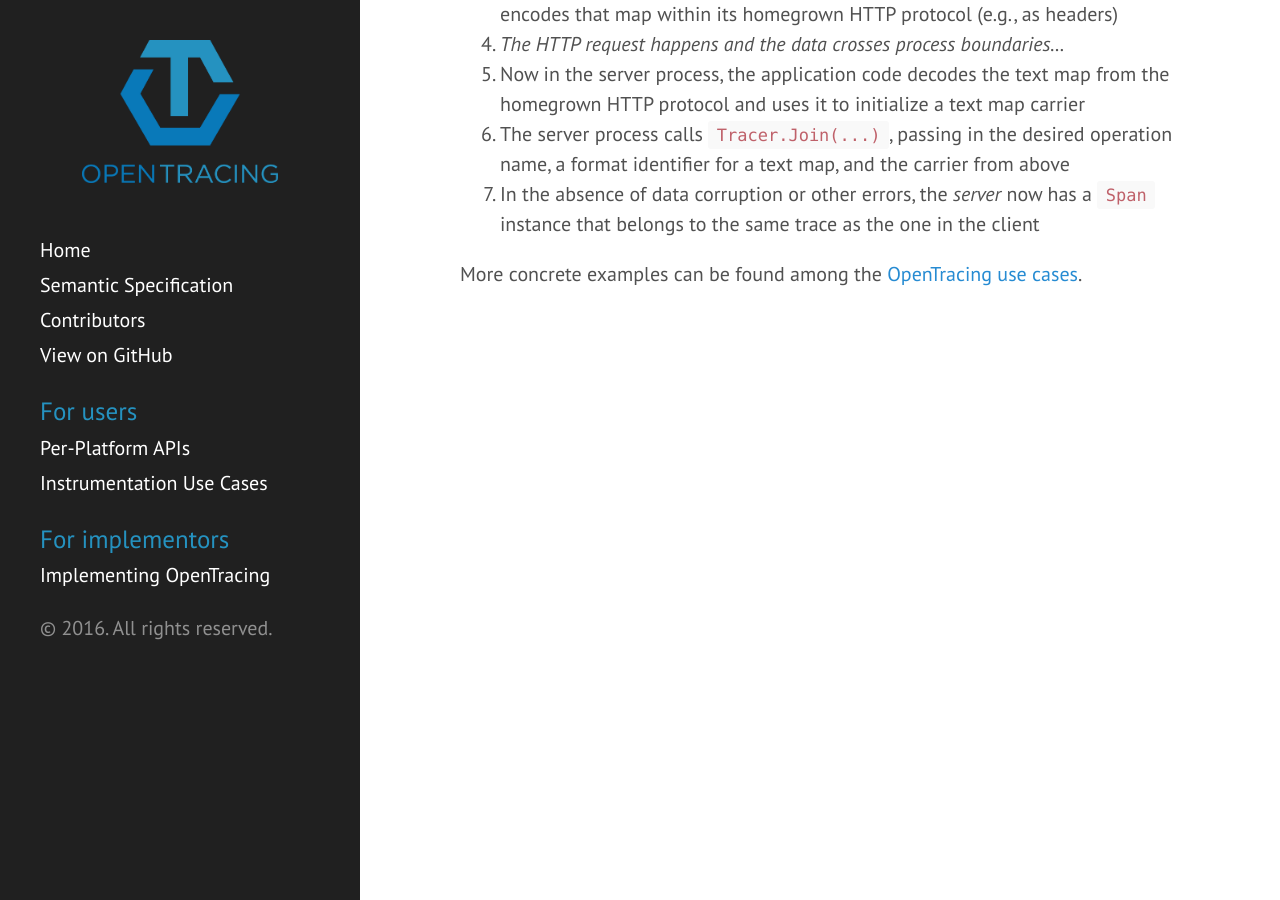
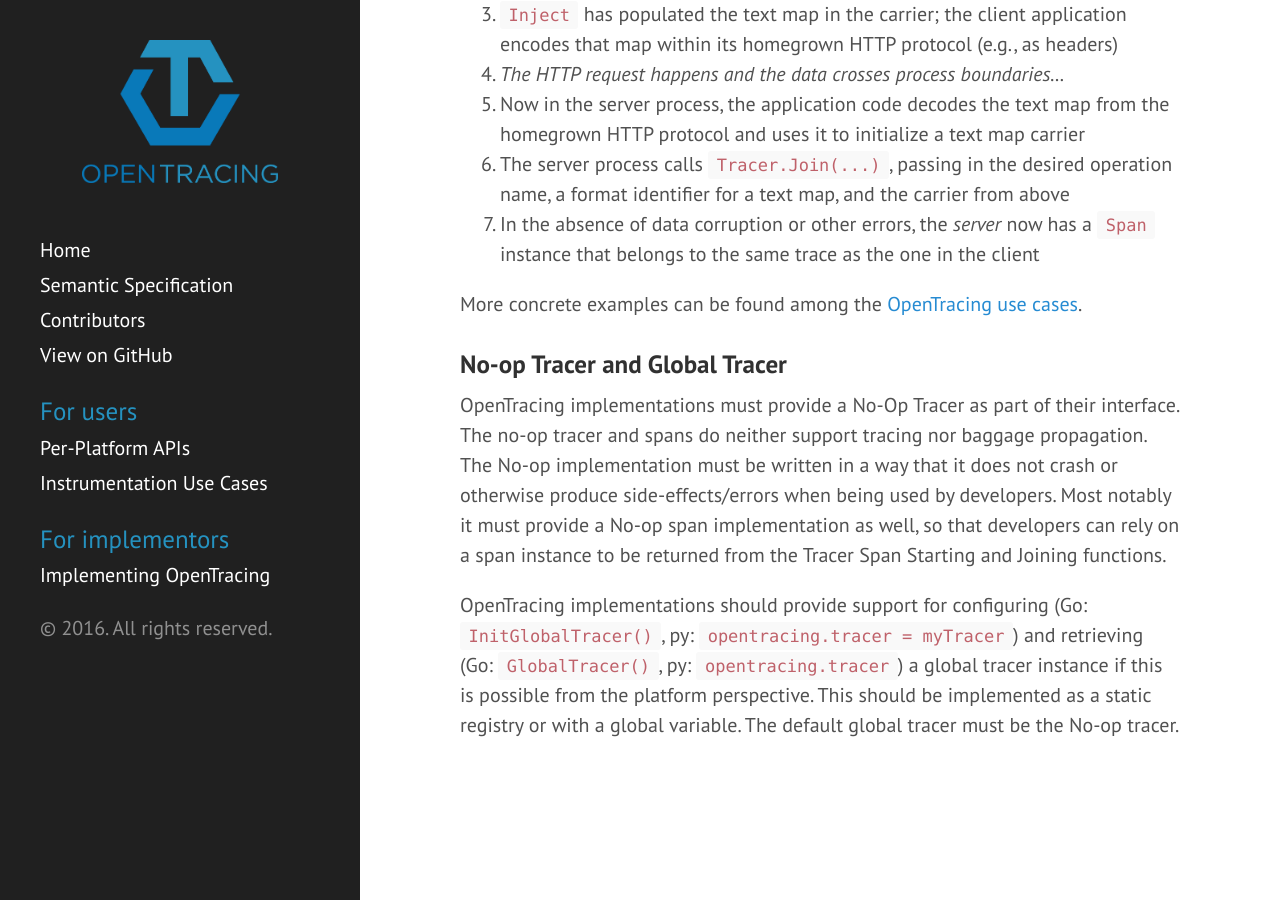
Before and after one commit to opentracing/opentracing.io, a Jekyll site: the page built from spec.md, in a window 1280 px wide and 900 px high, scrolled down 6581 px. Built offline with Jekyll 4.4.1, drawn with Linux system fonts in a browser that asks for light colours; some of the changed text lies outside the part shown.

Commit message:
[GH-27] Document global tracer and no-op tracer requirements.

```diff
--- a/spec.md
+++ b/spec.md
@@ -146,3 +146,9 @@
 1. In the absence of data corruption or other errors, the *server* now has a `Span` instance that belongs to the same trace as the one in the client
 
 More concrete examples can be found among the [OpenTracing use cases](/use-cases).
+
+### No-op Tracer and Global Tracer
+
+OpenTracing implementations must provide a No-Op Tracer as part of their interface. The no-op tracer and spans do neither support tracing nor baggage propagation. The No-op implementation must be written in a way that it does not crash or otherwise produce side-effects/errors when being used by developers. Most notably it must provide a No-op span implementation as well, so that developers can rely on a span instance to be returned from the Tracer Span Starting and Joining functions.
+
+OpenTracing implementations should provide support for configuring (Go: `InitGlobalTracer()`, py: `opentracing.tracer = myTracer`) and retrieving (Go: `GlobalTracer()`, py: `opentracing.tracer`) a global tracer instance if this is possible from the platform perspective. This should be implemented as a static registry or with a global variable. The default global tracer must be the No-op tracer.
```
